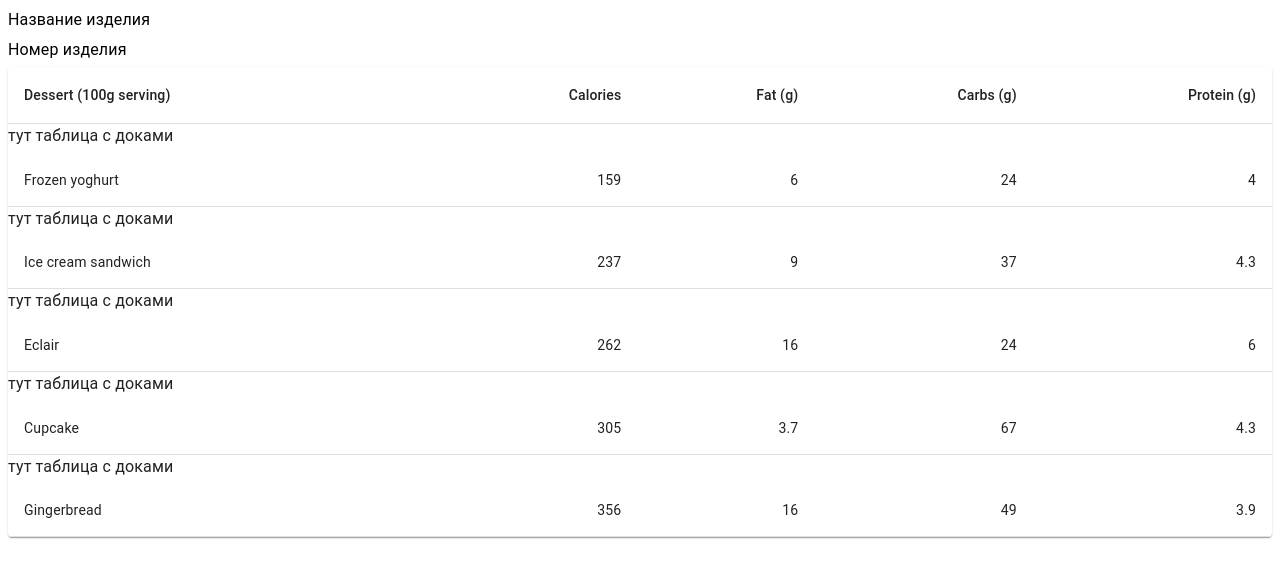
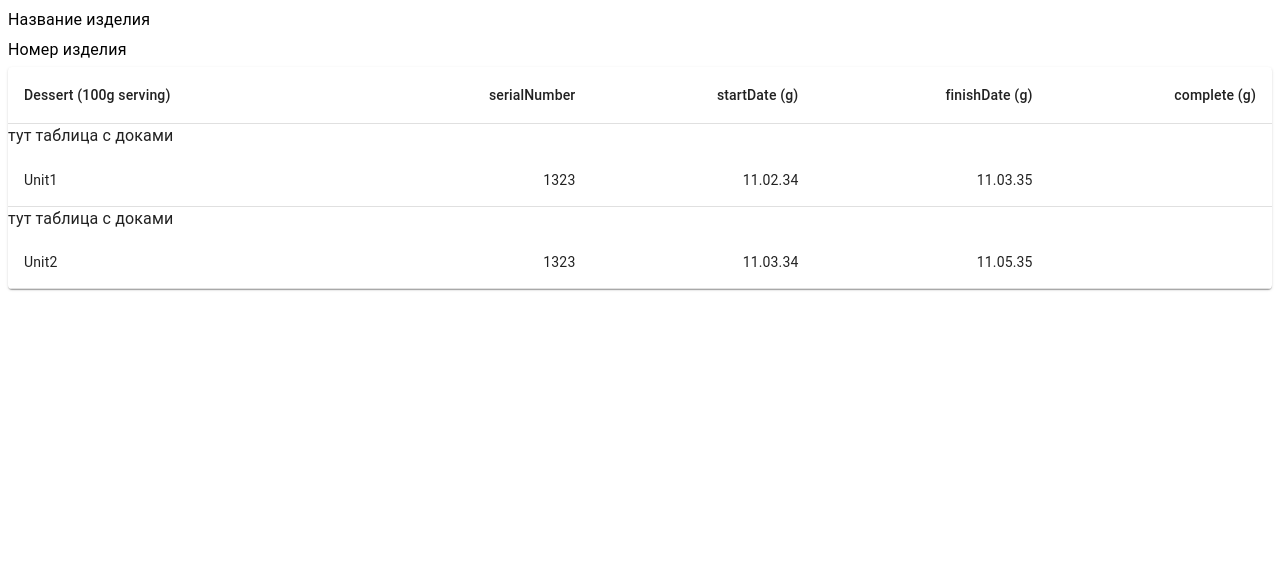
Before and after one commit to nik-prostok/prizm, a React (Create React App) app: page /unit in a window 1280 px wide. Shown: the top 578 px of the page. Built offline with nearby package versions, Linux system fonts and the light colour scheme.

Commit message:
Add interfaces

```diff
--- a/src/components/Steps/List.tsx
+++ b/src/components/Steps/List.tsx
@@ -1,5 +1,5 @@
 import * as React from "react";
-import {makeStyles} from '@material-ui/core/styles';
+import { makeStyles } from '@material-ui/core/styles';
 import Table from '@material-ui/core/Table';
 import TableBody from '@material-ui/core/TableBody';
 import TableCell from '@material-ui/core/TableCell';
@@ -8,19 +8,20 @@ import TableHead from '@material-ui/core/TableHead';
 import TableRow from '@material-ui/core/TableRow';
 import Paper from '@material-ui/core/Paper';
 
-import {DocumentsList} from "../Documents/List";
+import { DocumentsList } from "../Documents/List";
 
-function createData(name: string, calories: number, fat: number, carbs: number, protein: number) {
-    return {name, calories, fat, carbs, protein};
+interface Stage {
+    serialNumber: number;
+    title: String;
+    startDate: string;
+    finishDate: string;
+    complete: boolean;
 }
 
-const rows = [
-    createData('Frozen yoghurt', 159, 6.0, 24, 4.0),
-    createData('Ice cream sandwich', 237, 9.0, 37, 4.3),
-    createData('Eclair', 262, 16.0, 24, 6.0),
-    createData('Cupcake', 305, 3.7, 67, 4.3),
-    createData('Gingerbread', 356, 16.0, 49, 3.9),
-];
+interface StageListProps {
+    stages: Stage[];
+}
+
 
 const useStyles = makeStyles(theme => ({
     table: {
@@ -28,7 +29,7 @@ const useStyles = makeStyles(theme => ({
     },
 }));
 
-export const StepsList = () => {
+export const StepsList = (props: StageListProps) => {
 
     const classes = useStyles();
 
@@ -38,24 +39,24 @@ export const StepsList = () => {
                 <TableHead>
                     <TableRow>
                         <TableCell>Dessert (100g serving)</TableCell>
-                        <TableCell align="right">Calories</TableCell>
-                        <TableCell align="right">Fat&nbsp;(g)</TableCell>
-                        <TableCell align="right">Carbs&nbsp;(g)</TableCell>
-                        <TableCell align="right">Protein&nbsp;(g)</TableCell>
+                        <TableCell align="right">serialNumber</TableCell>
+                        <TableCell align="right">startDate&nbsp;(g)</TableCell>
+                        <TableCell align="right">finishDate&nbsp;(g)</TableCell>
+                        <TableCell align="right">complete&nbsp;(g)</TableCell>
                     </TableRow>
                 </TableHead>
                 <TableBody>
-                    {rows.map((row) => (
+                    {props.stages.map((row) => (
                         <React.Fragment>
-                            <DocumentsList/>
-                            <TableRow key={row.name}>
+                            <DocumentsList />
+                            <TableRow key={row.serialNumber}>
                                 <TableCell component="th" scope="row">
-                                    {row.name}
+                                    {row.title}
                                 </TableCell>
-                                <TableCell align="right">{row.calories}</TableCell>
-                                <TableCell align="right">{row.fat}</TableCell>
-                                <TableCell align="right">{row.carbs}</TableCell>
-                                <TableCell align="right">{row.protein}</TableCell>
+                                <TableCell align="right">{row.serialNumber}</TableCell>
+                                <TableCell align="right">{row.startDate}</TableCell>
+                                <TableCell align="right">{row.finishDate}</TableCell>
+                                <TableCell align="right">{row.complete}</TableCell>
                             </TableRow>
                         </React.Fragment>
                     ))}
--- a/src/screens/Root.tsx
+++ b/src/screens/Root.tsx
@@ -1,12 +1,12 @@
 import React from 'react';
-import {BrowserRouter, Route, Switch} from 'react-router-dom';
+import { BrowserRouter, Route, Switch } from 'react-router-dom';
 
-import UnitItem from './Unit/View';
+import ScreenUnit from './Unit/View';
 
 const RootRouter = () => (
     <BrowserRouter>
         <Switch>
-            <Route path="/unit" component={UnitItem}/>
+            <Route path="/unit" component={ScreenUnit} />
         </Switch>
     </BrowserRouter>
 );
--- a/src/screens/Unit/View.tsx
+++ b/src/screens/Unit/View.tsx
@@ -1,12 +1,32 @@
 import React from 'react';
-import {StepsList} from '../../components/Steps/List';
-import {InfoItem} from '../../components/Info/Item';
+import { StepsList } from '../../components/Steps/List';
+import { InfoItem } from '../../components/Info/Item';
 
-const ScreenUnit = () => (
-    <React.Fragment>
-        <InfoItem/>
-        <StepsList/>
-    </React.Fragment>
-);
+const ScreenUnit = () => {
 
-export default ScreenUnit;
+    const stages = [
+        {
+            serialNumber: 1323,
+            title: 'Unit1',
+            startDate: '11.02.34',
+            finishDate: '11.03.35',
+            complete: true
+        },
+        {
+            serialNumber: 1323,
+            title: 'Unit2',
+            startDate: '11.03.34',
+            finishDate: '11.05.35',
+            complete: true
+        },
+    ]
+
+    return (
+        <React.Fragment>
+            <InfoItem />
+            <StepsList stages = {stages} />
+        </React.Fragment>
+    )
+
+};
+export default  ScreenUnit
```
